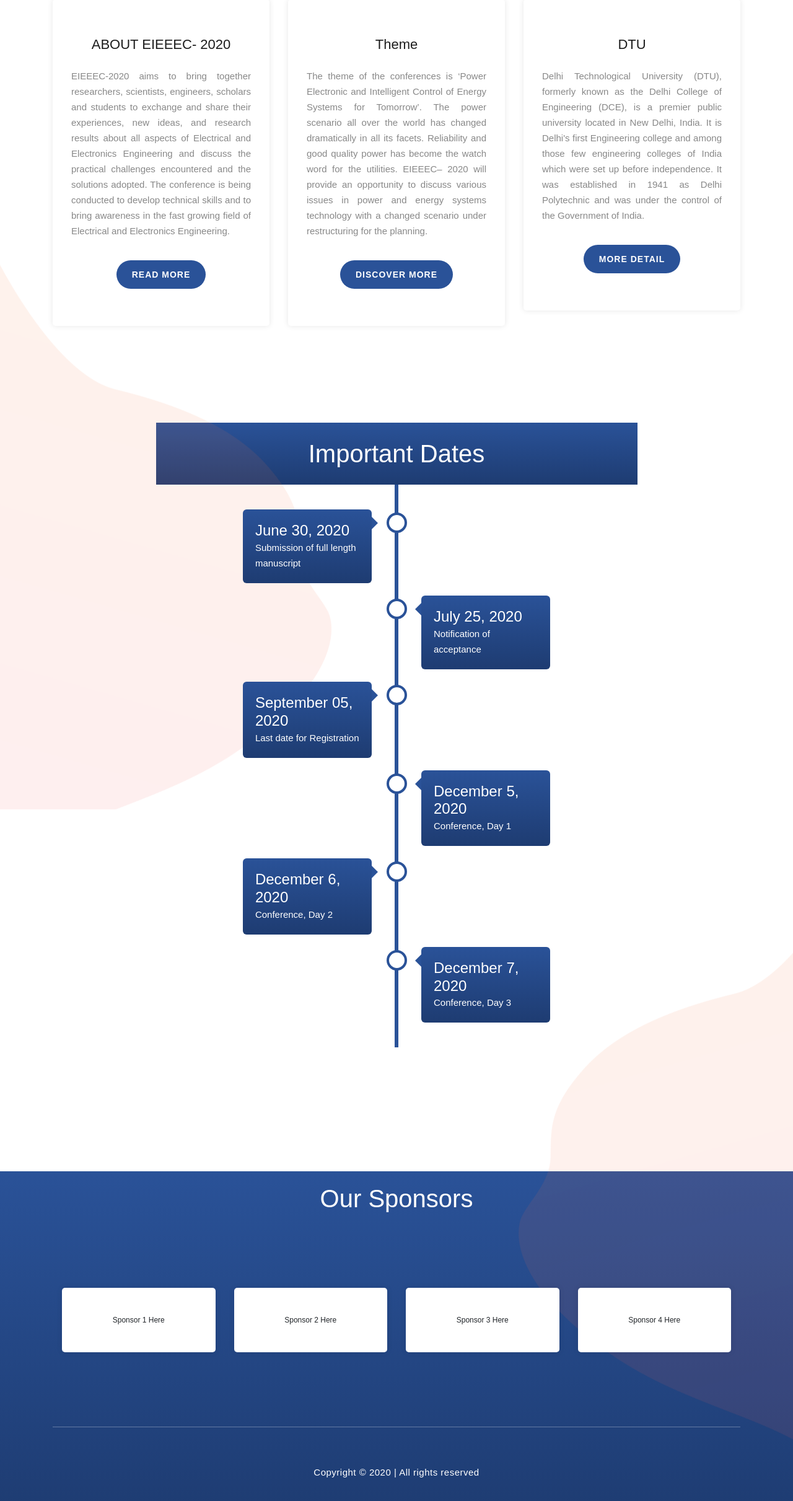
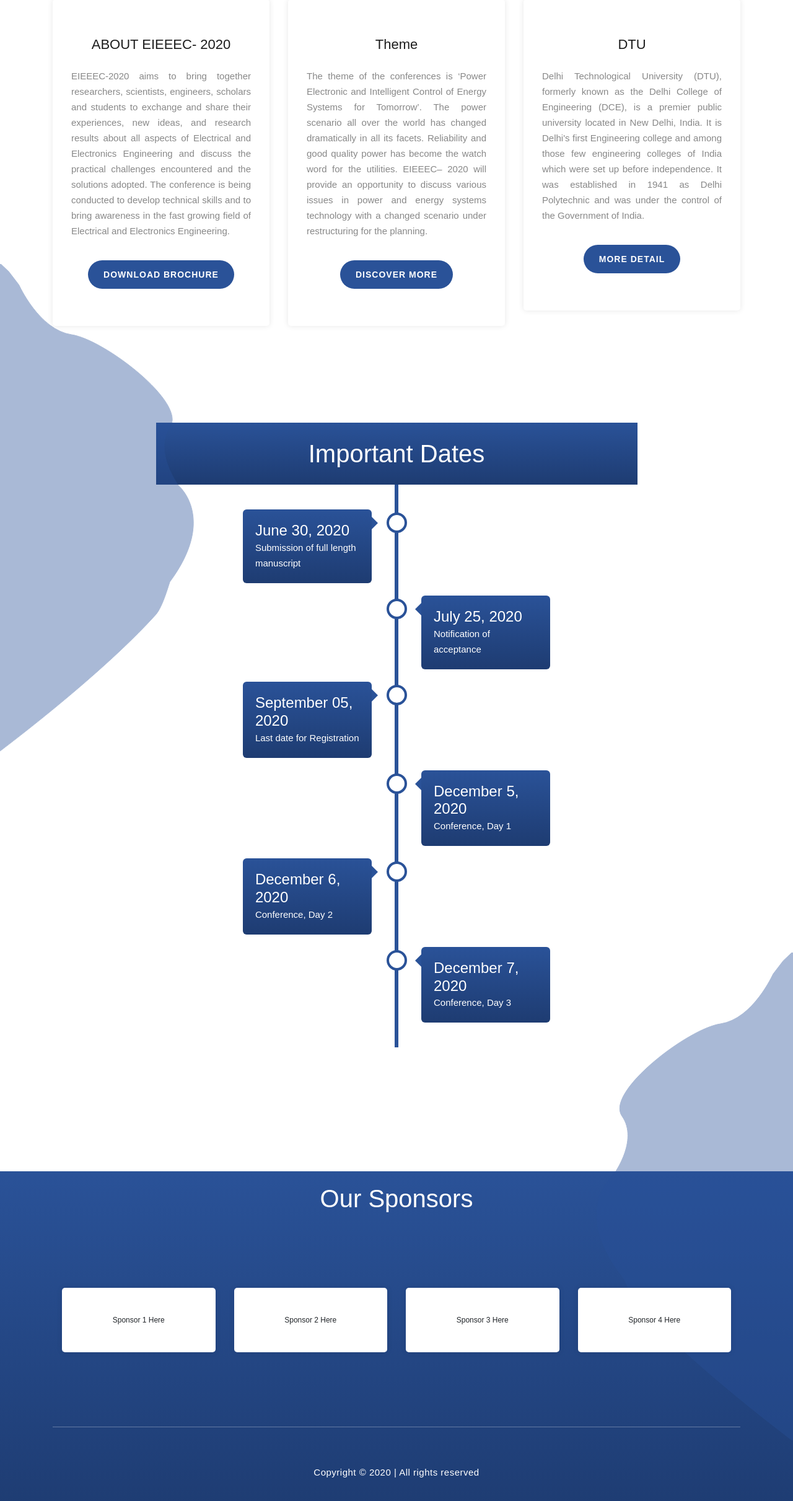
Before and after one commit to manishsundriyal/conference2020, a plain HTML site: page index.html in a window 1280 px wide. Shown: the part 901-3323 px from the top of the page at 62% size. Drawn offline with nearby package versions, Linux system fonts and the light colour scheme.

Commit message:
add dowload link, add university link, update left, right background images

```diff
--- a/assets/css/templatemo-lava.css
+++ b/assets/css/templatemo-lava.css
@@ -799,7 +799,7 @@ promotion
 */
 
 .left-image-decor {
-  background-image: url(../images/left-bg-decor.png);
+  background-image: url(../images/left.png);
   background-repeat: no-repeat;
   position: absolute;
   width: 100%;
@@ -850,7 +850,7 @@ testimonials
 */
 
 .right-image-decor {
-  background-image: url(../images/right-bg-decor.png);
+  background-image: url(../images/right.png);
   background-repeat: no-repeat;
   background-position: right center;
   position: absolute;
@@ -1450,6 +1450,7 @@ start of registration
 
 .table thead {
   background: linear-gradient(to top, #1e3c72 0%, #1e3c72 1%, #2a5298 100%);
+  color: #ffffff;
 }
 
 .advisory-table tbody tr td:last-child {
--- a/index.html
+++ b/index.html
@@ -140,8 +140,8 @@
                                 field of Electrical and
                                 Electronics Engineering.
                             </p>
-                            <a href="#testimonials" class="main-button">
-                                Read More
+                            <a href="assets/doc/brochure.pdf" class="main-button">
+                                Download Brochure
                             </a>
                         </div>
                     </div>
@@ -180,7 +180,7 @@
                                 under the control of the
                                 Government of India.
                             </p>
-                            <a href="#testimonials" class="main-button">
+                            <a href="http://dtu.ac.in/" class="main-button">
                                 More Detail
                             </a>
                         </div>
```
Also changed, not shown: assets/images/about-icon-01.png (deleted), assets/images/about-icon-02.png (deleted), assets/images/about-icon-03.png (deleted), assets/images/banner-bg.png (deleted), assets/images/features-icon-1.png (deleted), assets/images/features-icon-2.png (deleted), assets/images/features-icon-3.png (deleted), assets/images/footer-bg.png (deleted), assets/images/left-image.png (deleted), assets/images/left.png (added), assets/images/nasa-outer.jpg (deleted), assets/images/right.png (added), assets/images/testimonial-author-1.png (deleted), assets/js/custom.js (line endings or trailing spaces), 1 other file.
